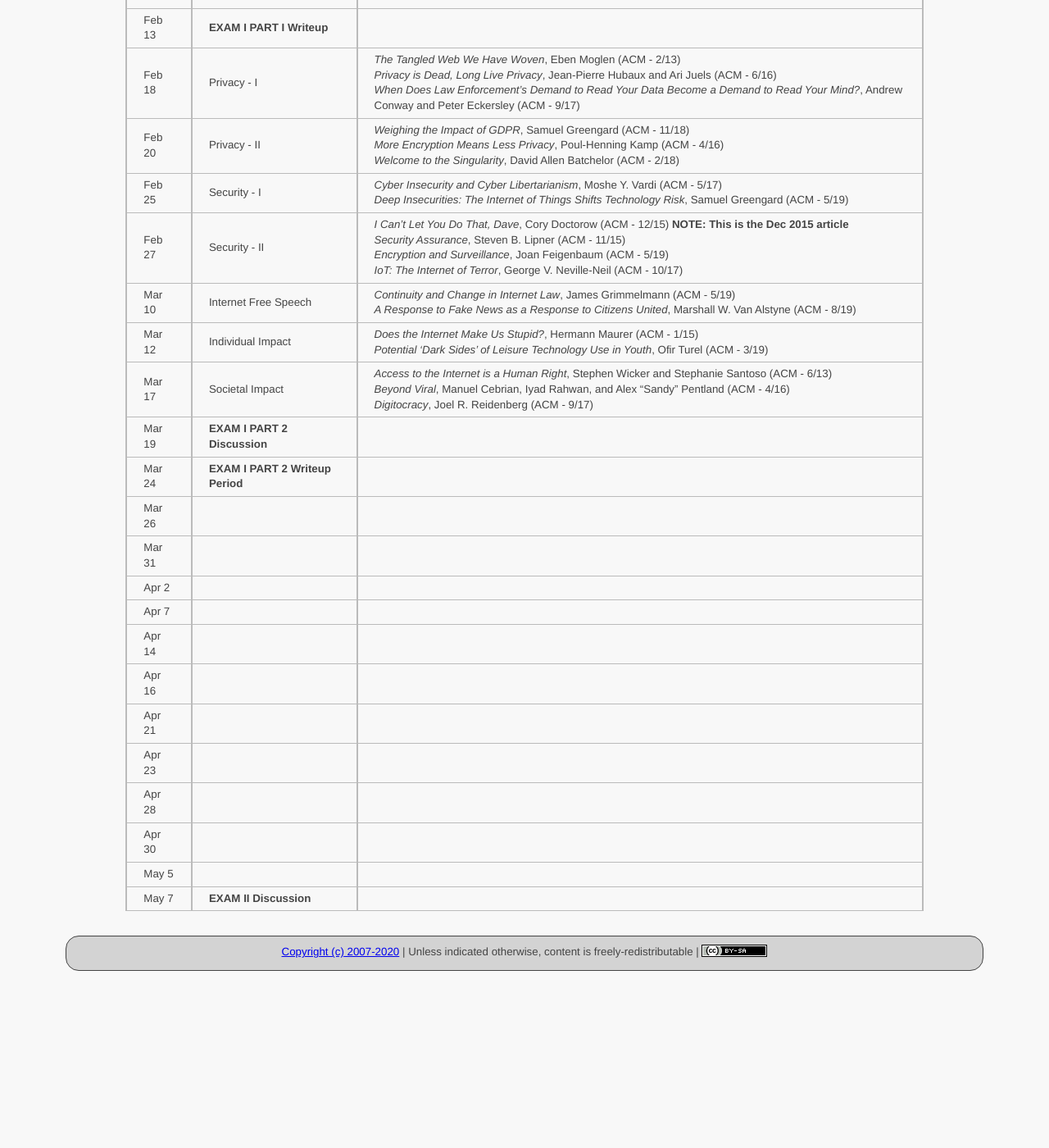
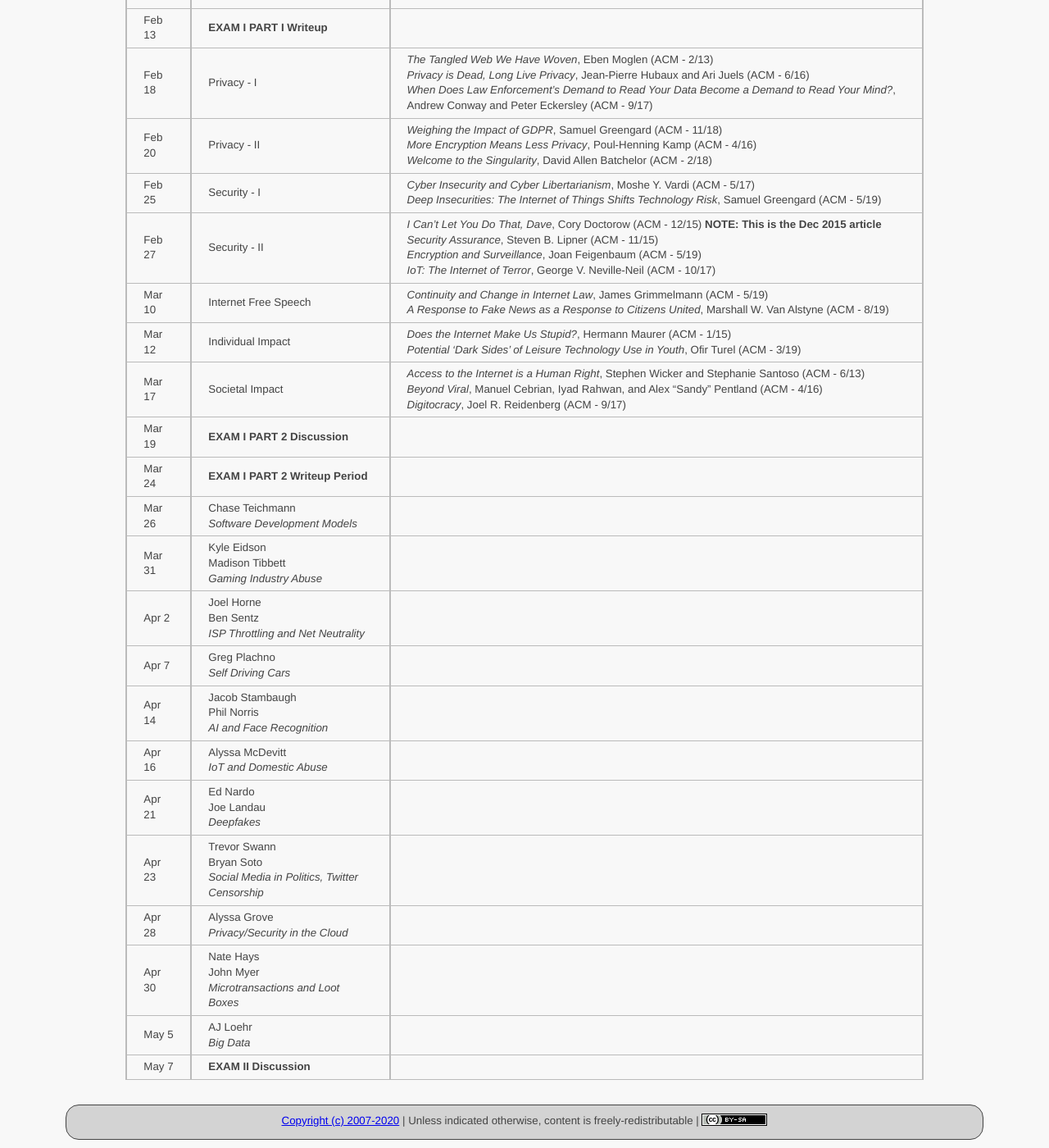
Before and after one commit to ycpcs/cs456-spring2020, a Jekyll site: the page built from schedule/index.md, in a window 1280 px wide and 1400 px high, scrolled down 690 px. Shown: the whole window at 82% size. Built offline with Jekyll 4.4.1, drawn with Linux system fonts in a browser that asks for light colours; before the commit the page ends 1884 px from its top, so only the background shows below that.

Commit message:
add student schedule
add student schedule

```diff
--- a/schedule/index.md
+++ b/schedule/index.md
@@ -30,17 +30,17 @@ All reading materials can be accessed via [Schmidt Library](http://library.ycp.e
 > Mar 17  | Societal Impact      | *Access to the Internet is a Human Right*, Stephen Wicker and Stephanie Santoso (ACM - 6/13) <br /> *Beyond Viral*, Manuel Cebrian, Iyad Rahwan, and Alex "Sandy" Pentland (ACM - 4/16) <br /> *Digitocracy*, Joel R. Reidenberg (ACM - 9/17)|
 > Mar 19  | **EXAM I PART 2 Discussion** | |
 > Mar 24  | **EXAM I PART 2 Writeup Period**    | |
-> Mar 26  | | |
-> Mar 31  | | |
-> Apr 2   | | |
-> Apr 7   | | |
-> Apr 14  | | |
-> Apr 16  | | |
-> Apr 21  | | |
-> Apr 23  | | |
-> Apr 28  | | |
-> Apr 30  | | |
-> May 5   | | |
+> Mar 26  | Chase Teichmann <br /> *Software Development Models*| |
+> Mar 31  | Kyle Eidson <br /> Madison Tibbett <br /> *Gaming Industry Abuse*| |
+> Apr 2   | Joel Horne <br /> Ben Sentz <br /> *ISP Throttling and Net Neutrality* | |
+> Apr 7   | Greg Plachno <br /> *Self Driving Cars* | |
+> Apr 14  | Jacob Stambaugh <br /> Phil Norris <br /> *AI and Face Recognition* | |
+> Apr 16  | Alyssa McDevitt <br /> *IoT and Domestic Abuse*| |
+> Apr 21  | Ed Nardo <br /> Joe Landau <br /> *Deepfakes*| |
+> Apr 23  | Trevor Swann <br /> Bryan Soto <br /> *Social Media in Politics, Twitter Censorship*| |
+> Apr 28  | Alyssa Grove <br /> *Privacy/Security in the Cloud*| |
+> Apr 30  | Nate Hays <br /> John Myer <br /> *Microtransactions and Loot Boxes*| |
+> May 5   | AJ Loehr <br /> *Big Data* | |
 > May 7   | **EXAM II Discussion** | |
 
 
```
